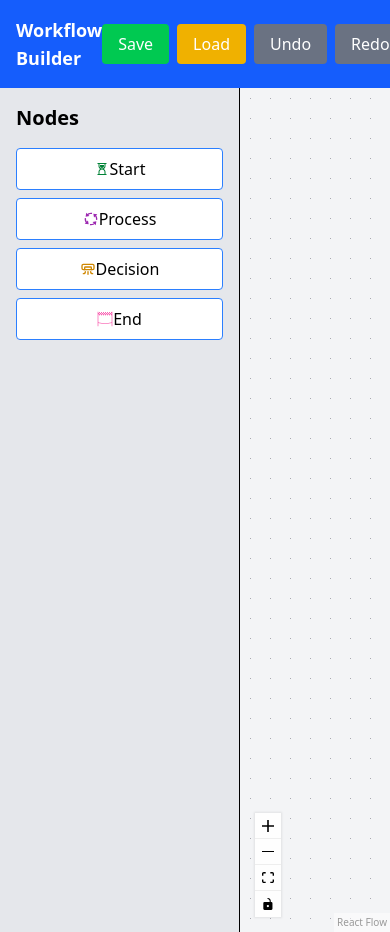
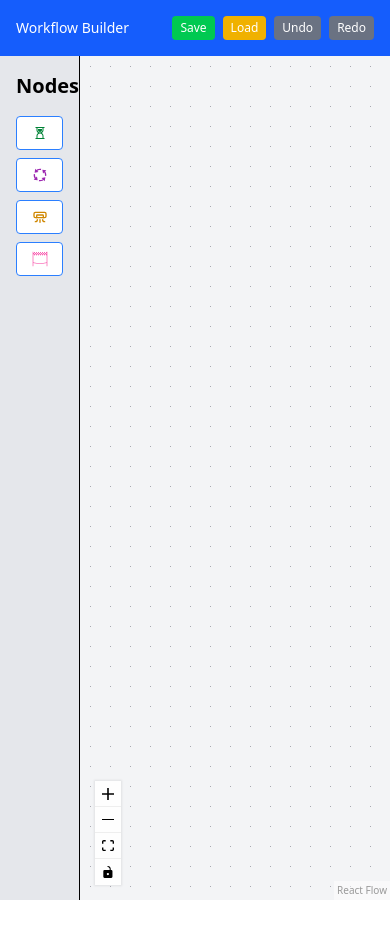
Before and after one commit to marymetilda/workflow-builder, a React app: page / in a window 390 px wide. After the commit the page ends 900 px from the top, so only its background shows below. Built offline with nearby package versions, Linux system fonts and the light colour scheme; the HTML template or start-up script is replaced by a standard one.

Commit message:
feat: responsiveness

```diff
--- a/src/components/DecisionNode.tsx
+++ b/src/components/DecisionNode.tsx
@@ -4,10 +4,10 @@ import { TbAirConditioning } from "react-icons/tb";
 
 const DecisionNode: React.FC<{ data: NodeData }> = ({ data }) => {
   return (
-    <div className="border border-yellow-600 rounded p-2 shadow relative">
+    <div className="border border-yellow-600 rounded lg:p-2 shadow relative">
       <div className="flex items-center justify-center gap-2">
         <TbAirConditioning className="text-yellow-600" />
-        <p className="text-lg">{data.label}</p>
+        <p className="text-[10px] lg:text-lg">{data.label}</p>
       </div>
       <Handle
         type="source"
@@ -21,14 +21,18 @@ const DecisionNode: React.FC<{ data: NodeData }> = ({ data }) => {
         id="yes"
         className="w-2 h-2 bg-green-500"
       />
-      <span className="absolute text-xs -right-5 top-1/2">Yes</span>
+      <span className="absolute text-[5px] lg:text-xs -right-3 lg:-right-5 top-1/2">
+        Yes
+      </span>
       <Handle
         type="source"
         position={Position.Bottom}
         id="no"
         className="w-2 h-2 bg-red-500"
       />
-      <span className="absolute text-xs left-1/2 top-full">No</span>
+      <span className="absolute text-[5px] lg:text-xs left-1/2 top-full">
+        No
+      </span>
     </div>
   );
 };
--- a/src/components/EndNode.tsx
+++ b/src/components/EndNode.tsx
@@ -3,14 +3,14 @@ import { NodeData } from "./NodeComponent";
 
 const EndNode: React.FC<{ data: NodeData }> = ({ data }) => {
   return (
-    <div className="bg-white border p-2 shadow relative border-pink-700 rounded-lg">
+    <div className="bg-white border lg:p-2 shadow relative border-pink-700 rounded">
       <Handle
         type="source"
         position={Position.Top}
         id="source"
         className="w-2 h-2 bg-blue-500"
       />
-      <p className="text-lg">{data.label}</p>
+      <p className="text-[10px] lg:text-lg">{data.label}</p>
     </div>
   );
 };
--- a/src/components/Header.tsx
+++ b/src/components/Header.tsx
@@ -10,18 +10,30 @@ interface HeaderProps {
 const Header: React.FC<HeaderProps> = ({ onSave, onLoad, onUndo, onRedo }) => {
   return (
     <header className="flex justify-between items-center p-4 bg-blue-600 text-white shadow-md">
-      <h1 className="text-lg font-bold">Workflow Builder</h1>
+      <h1 className="text-sm lg:text-lg lg:font-bold">Workflow Builder</h1>
       <div className="flex gap-2">
-        <button onClick={onSave} className="bg-green-500 px-4 py-2 rounded">
+        <button
+          onClick={onSave}
+          className="bg-green-500 px-2 lg:px-4 py-1 lg:py-2 rounded text-xs lg:text-lg"
+        >
           Save
         </button>
-        <button onClick={onLoad} className="bg-yellow-500 px-4 py-2 rounded">
+        <button
+          onClick={onLoad}
+          className="bg-yellow-500 px-2 lg:px-4 py-1 lg:py-2  rounded  text-xs lg:text-lg"
+        >
           Load
         </button>
-        <button onClick={onUndo} className="bg-gray-500 px-4 py-2 rounded">
+        <button
+          onClick={onUndo}
+          className="bg-gray-500 px-2 lg:px-4 py-1 lg:py-2 rounded  text-xs lg:text-lg"
+        >
           Undo
         </button>
-        <button onClick={onRedo} className="bg-gray-500 px-4 py-2 rounded">
+        <button
+          onClick={onRedo}
+          className="bg-gray-500 px-2 lg:px-4 py-1 lg:py-2 rounded  text-xs lg:text-lg"
+        >
           Redo
         </button>
       </div>
--- a/src/components/NodeComponent.tsx
+++ b/src/components/NodeComponent.tsx
@@ -7,7 +7,7 @@ export interface NodeData extends Record<string, unknown> {
 }
 const NodeComponent: React.FC<{ data: NodeData }> = ({ data }) => {
   return (
-    <div className="bg-white border border-purple-600 rounded p-2 shadow relative">
+    <div className="bg-white border border-purple-600 rounded lg:p-2 shadow relative">
       <Handle
         type="source"
         position={Position.Top}
@@ -16,7 +16,7 @@ const NodeComponent: React.FC<{ data: NodeData }> = ({ data }) => {
       />
       <div className="flex items-center justify-center">
         <FcProcess />
-        <p className="font-bold">{data.label}</p>
+        <p className="text-[10px] lg:text-xs">{data.label}</p>
       </div>
       <Handle
         type="target"
--- a/src/components/Sidebar.tsx
+++ b/src/components/Sidebar.tsx
@@ -30,7 +30,7 @@ export default function Sidebar() {
   };
 
   return (
-    <div className="w-60 h-screen bg-gray-200 p-4 border-r shadow-lg">
+    <div className="w-20 md:w-32 lg:w-52 xl:w-60 h-screen bg-gray-200 p-4 border-r shadow-lg">
       <h2 className="text-xl font-bold mb-4">Nodes</h2>
       {nodeTypes.map((node) => (
         <div
@@ -40,7 +40,7 @@ export default function Sidebar() {
           onDragStart={(event) => onDragStart(event, node.type)}
         >
           {node.icon && node.icon}
-          {node.label}
+          <p className="hidden md:block">{node.label}</p>
         </div>
       ))}
     </div>
--- a/src/components/StartNode.tsx
+++ b/src/components/StartNode.tsx
@@ -3,8 +3,8 @@ import { NodeData } from "./NodeComponent";
 
 const StartNode: React.FC<{ data: NodeData }> = ({ data }) => {
   return (
-    <div className="bg-white border p-2 shadow relative border-green-700 rounded-lg">
-      <p className="text-lg">{data.label}</p>
+    <div className="bg-white border lg:p-2 shadow relative border-green-700 rounded">
+      <p className="text-[10px] lg:text-lg">{data.label}</p>
       <Handle
         type="target"
         position={Position.Bottom}
--- a/src/components/WorkflowCanvas.tsx
+++ b/src/components/WorkflowCanvas.tsx
@@ -211,8 +211,8 @@ const WorkflowCanvas = () => {
   return (
     <div className="w-full h-screen bg-gray-100 relative flex flex-col">
       <Header onSave={onSave} onLoad={onLoad} onUndo={onUndo} onRedo={onRedo} />
-      <div className="flex flex-1">
-        <div className="w-60">
+      <div className="flex flex-1 relative">
+        <div className="w-20 md:w-32 lg:w-52">
           <Sidebar />
         </div>
         <div
--- /dev/null
+++ b/src/hooks/useWindowSize.tsx
@@ -0,0 +1,27 @@
+import { useState, useEffect } from "react";
+
+const useWindowSize = () => {
+  const [windowSize, setWindowSize] = useState({
+    width: window.innerWidth,
+    height: window.innerHeight,
+  });
+
+  useEffect(() => {
+    const handleResize = () => {
+      setWindowSize({
+        width: window.innerWidth,
+        height: window.innerHeight,
+      });
+    };
+
+    // Attach event listener
+    window.addEventListener("resize", handleResize);
+
+    // Cleanup listener on unmount
+    return () => window.removeEventListener("resize", handleResize);
+  }, []);
+
+  return windowSize;
+};
+
+export default useWindowSize;
```
